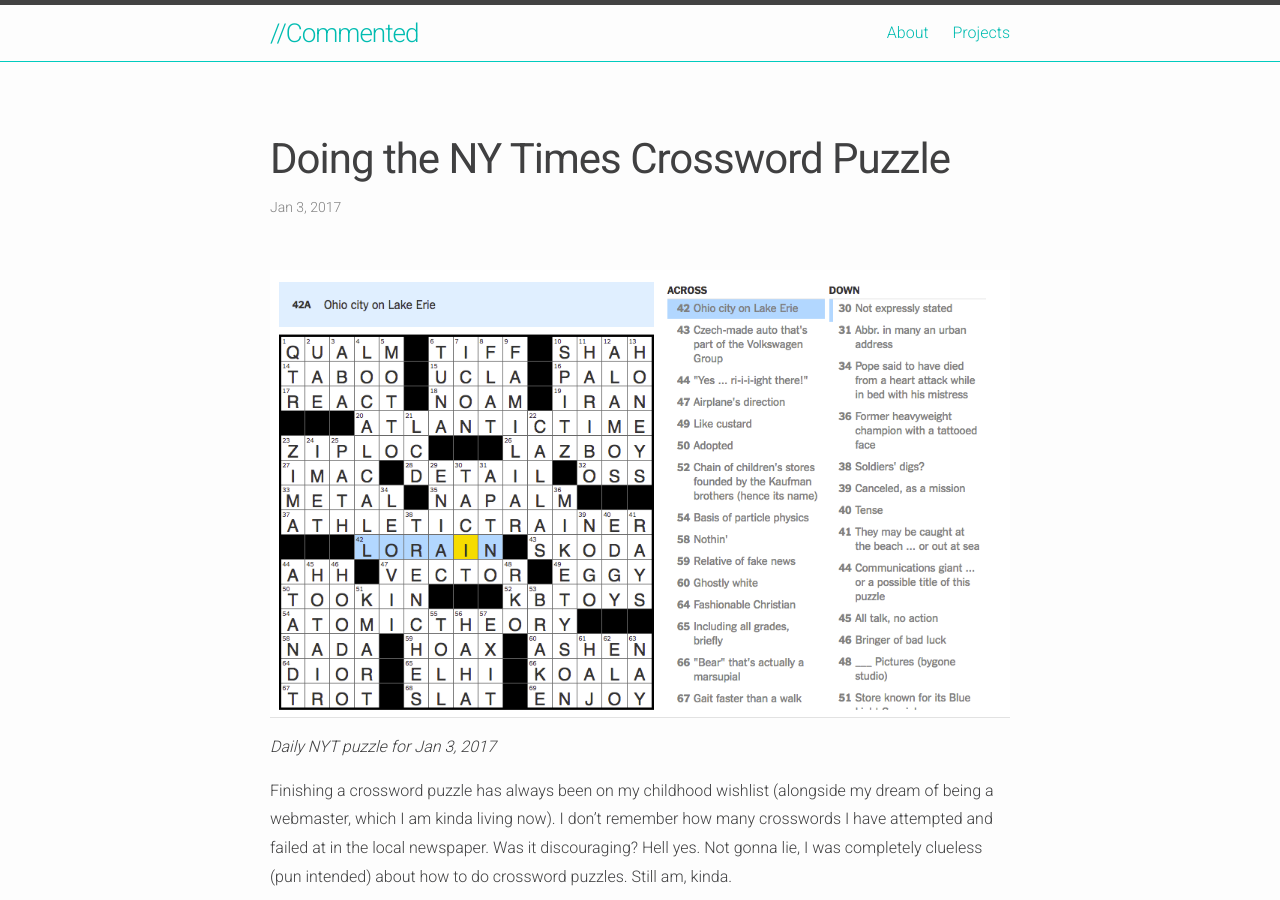
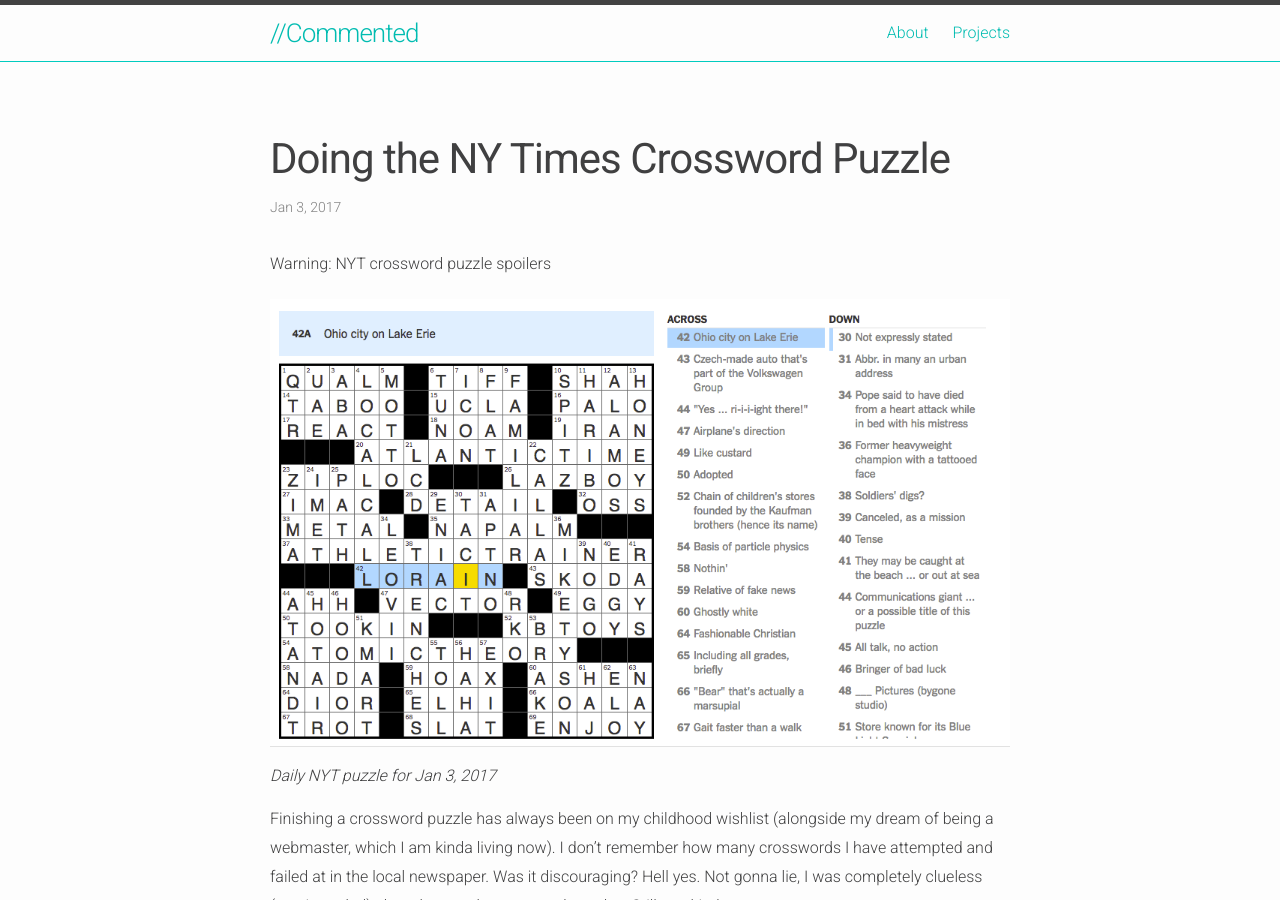
Before and after one commit to piratefsh/piratefsh.github.io, a Jekyll site: the page built from _posts/2017-01-03-doing-the-nyt-crossword-puzzle.markdown, in a window 1280 px wide and 900 px high. Built offline with Jekyll 4.4.1, drawn with Linux system fonts in a browser that asks for light colours.

Commit message:
Update 2017-01-03-doing-the-nyt-crossword-puzzle.markdown

```diff
--- a/_posts/2017-01-03-doing-the-nyt-crossword-puzzle.markdown
+++ b/_posts/2017-01-03-doing-the-nyt-crossword-puzzle.markdown
@@ -2,6 +2,7 @@
 title: Doing the NY Times Crossword Puzzle
 layout: post
 ---
+Warning: NYT crossword puzzle spoilers
 ![NYT Crossword puzzle Jan 3 2017](/assets/images/crossword/nyt-jan-3.png)
 
 _Daily NYT puzzle for Jan 3, 2017_
```
